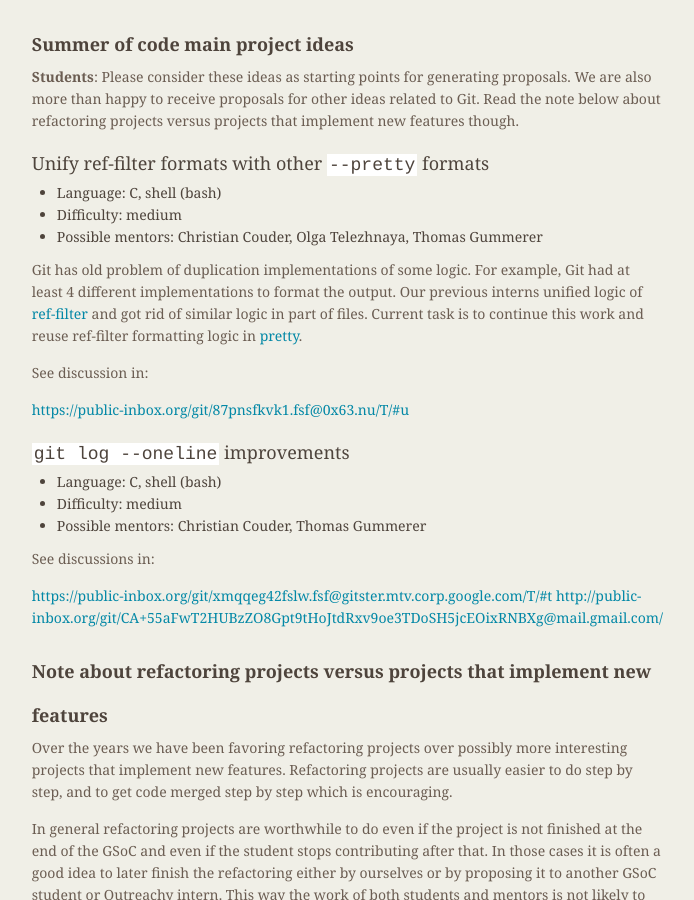
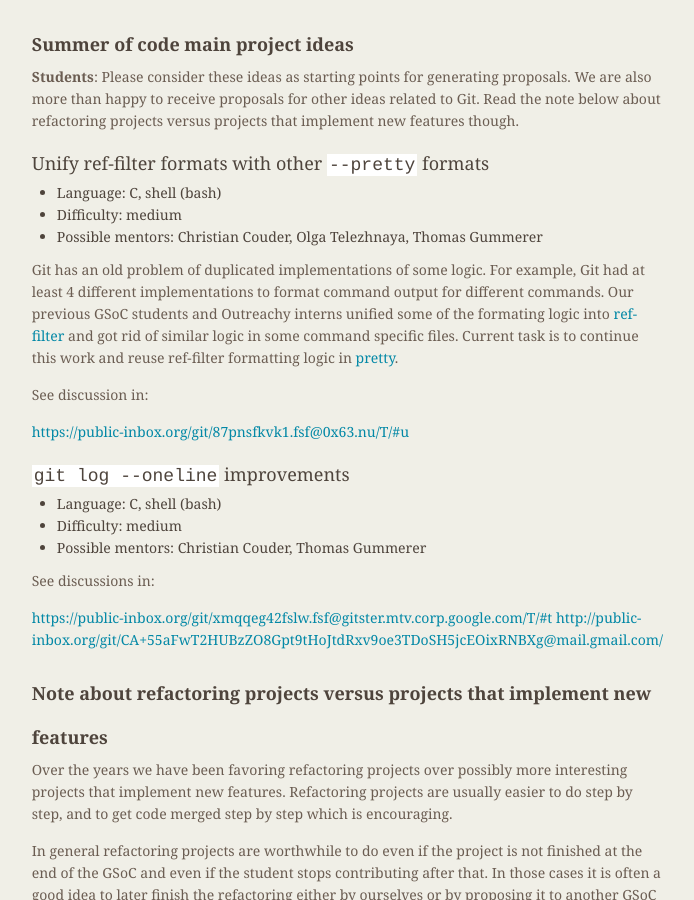
Before and after one commit to git/git.github.io, a Jekyll site: the page built from SoC-2019-Ideas.md, in a window 1280 px wide and 900 px high, scrolled down 1620 px. Shown: the whole window, without its empty margins (419-1113 px from the left). Built offline with Jekyll 4.4.1, drawn with Linux system fonts in a browser that asks for light colours.

Commit message:
SoC-2019-Ideas: improve unified formats project description

```diff
--- a/SoC-2019-Ideas.md
+++ b/SoC-2019-Ideas.md
@@ -116,12 +116,13 @@
  - Difficulty: medium
  - Possible mentors: Christian Couder, Olga Telezhnaya, Thomas Gummerer
 
-Git has old problem of duplication implementations of some logic. For
-example, Git had at least 4 different implementations to format the
-output. Our previous interns unified logic of
-[ref-filter](https://github.com/git/git/blob/master/ref-filter.h) and
-got rid of similar logic in part of files. Current task is to continue
-this work and reuse ref-filter formatting logic in
+Git has an old problem of duplicated implementations of some
+logic. For example, Git had at least 4 different implementations to
+format command output for different commands. Our previous GSoC
+students and Outreachy interns unified some of the formating logic
+into [ref-filter](https://github.com/git/git/blob/master/ref-filter.h)
+and got rid of similar logic in some command specific files. Current
+task is to continue this work and reuse ref-filter formatting logic in
 [pretty](https://github.com/git/git/blob/master/pretty.h).
 
 See discussion in:
```
